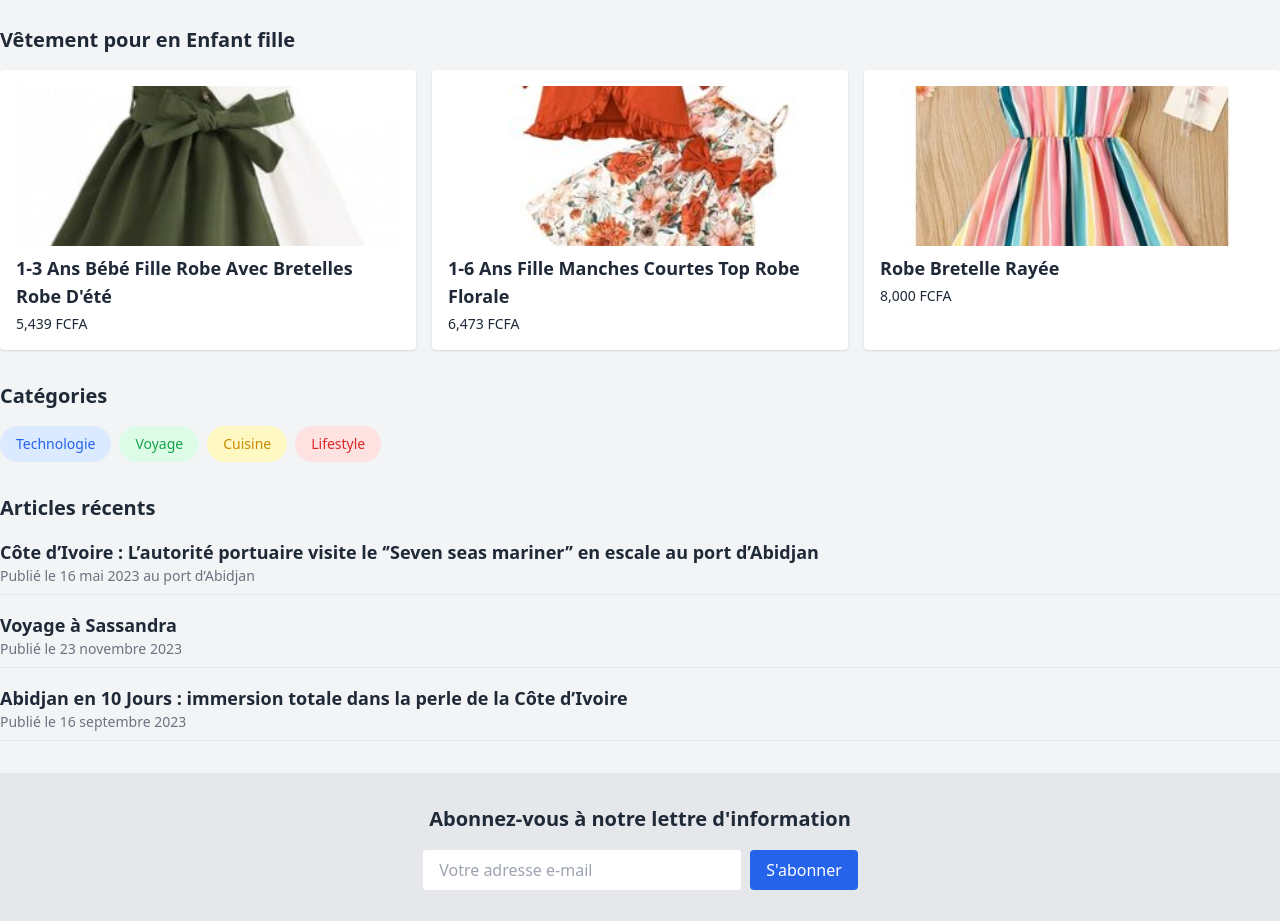
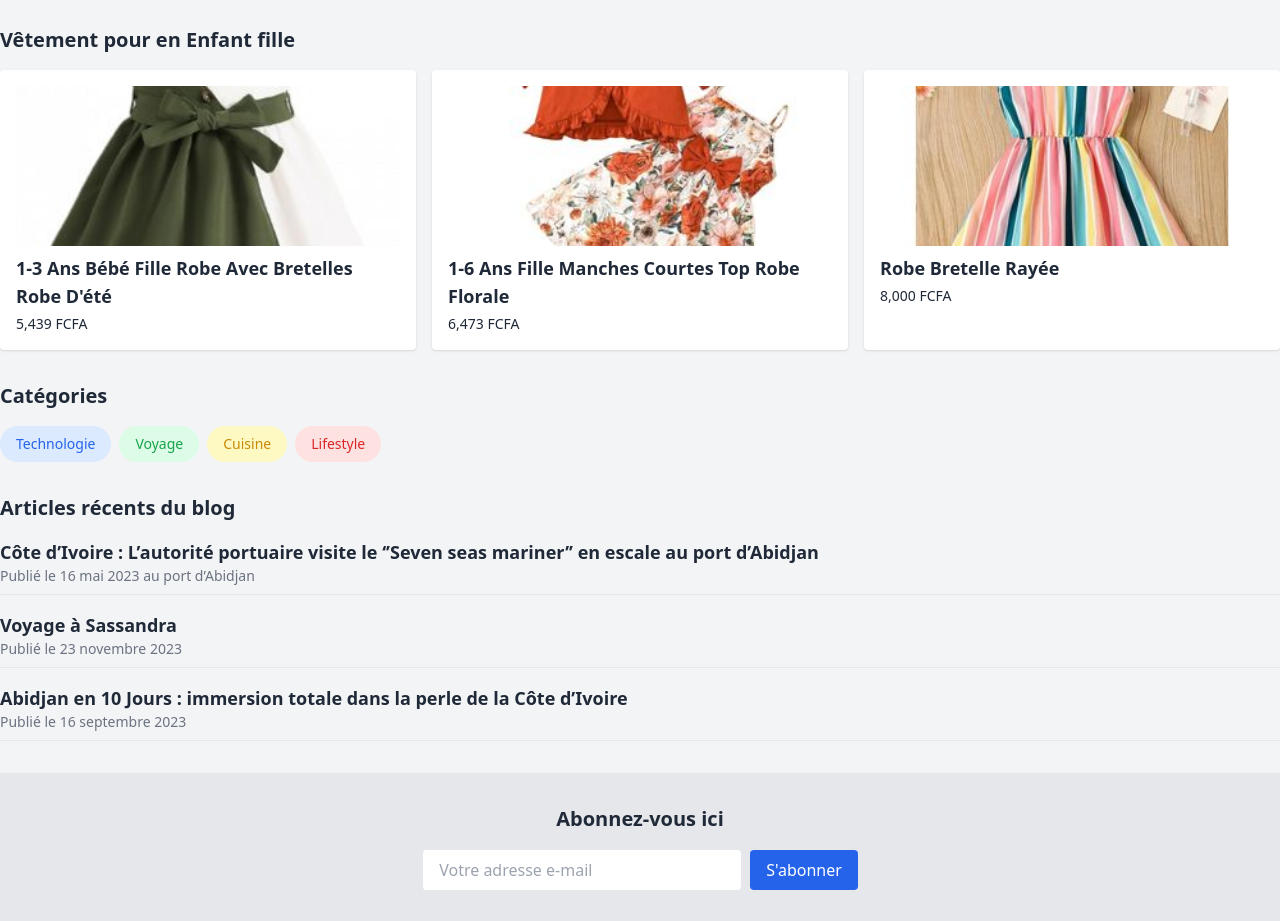
Before and after one commit to yenin4-git/Tailwind-CSS-exercise-2, a plain HTML site: page index.html in a window 1280 px wide. Shown: the part 70-991 px from the top of the page. Drawn offline with nearby package versions, Linux system fonts and the light colour scheme.

Commit message:
tailwind

```diff
--- a/index.html
+++ b/index.html
@@ -8,7 +8,7 @@
     <script src="https://kit.fontawesome.com/37c54f81c0.js" crossorigin="anonymous"></script>
 </head>
 <body class="bg-gray-100 text-gray-800">
-    <!-- Header Section -->
+    <!--Section header -->
     <header class="bg-blue-600 text-white p-4">
         <div class="container mx-auto flex justify-between items-center">
             <h1 class="text-2xl font-bold">Faïbeauté</h1>
@@ -21,7 +21,7 @@
         </div>
     </header>
 
-    <!-- Featured Articles Section -->
+    <!--Section des articles vedettes -->
     <section class="container mx-auto my-8">
         <h2 class="text-xl font-semibold mb-4">Vêtement pour en Enfant fille</h2>
         <div class="grid grid-cols-1 md:grid-cols-3 gap-4">
@@ -43,7 +43,7 @@
         </div>
     </section>
 
-    <!-- Categories Section -->
+    <!--Section cartégories -->
     <section class="container mx-auto my-8">
         <h2 class="text-xl font-semibold mb-4">Catégories</h2>
         <div class="flex flex-wrap gap-2">
@@ -54,9 +54,9 @@
         </div>
     </section>
 
-    <!-- Recent Articles Section -->
+    <!-- section article récents -->
     <section class="container mx-auto my-8">
-        <h2 class="text-xl font-semibold mb-4">Articles récents</h2>
+        <h2 class="text-xl font-semibold mb-4">Articles récents du blog</h2>
         <ul class="space-y-4">
             <li class="border-b pb-2">
                 <h3 class="text-lg font-bold">Côte d’Ivoire : L’autorité portuaire visite le ‘’Seven seas mariner’’ en escale au port d’Abidjan</h3>
@@ -74,10 +74,10 @@
         </ul>
     </section>
 
-    <!-- Newsletter Subscription Section -->
+    <!-- section formulaire d'abonnement-->
     <section class="bg-gray-200 py-8">
         <div class="container mx-auto text-center">
-            <h2 class="text-xl font-semibold mb-4">Abonnez-vous à notre lettre d'information</h2>
+            <h2 class="text-xl font-semibold mb-4">Abonnez-vous ici</h2>
             <form class="flex flex-col sm:flex-row justify-center items-center gap-2">
                 <input type="email" placeholder="Votre adresse e-mail" class="px-4 py-2 border rounded w-80">
                 <button class="bg-blue-600 text-white px-4 py-2 rounded">S'abonner</button>
@@ -85,7 +85,7 @@
         </div>
     </section>
 
-    <!-- Footer Section -->
+    <!-- section footer -->
     <footer class="bg-blue-600 text-white py-4">
         <div class="container mx-auto flex flex-col sm:flex-row justify-between items-center">
             <p>&copy; Faïbeauté. Tous droits réservés.</p>
```
